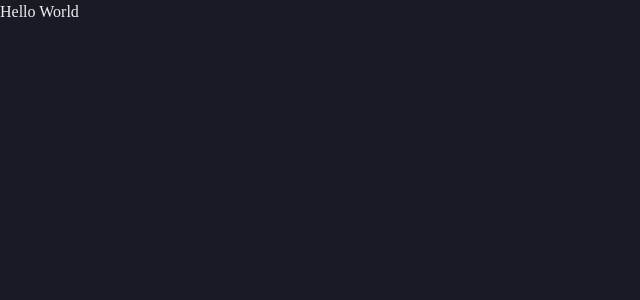
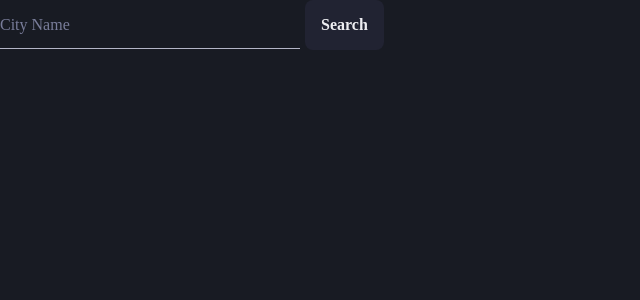
Before and after one commit to luankleber/umbrella-challenge, a React (Create React App) app: page / in a window 1280 px wide. Shown: the top 300 px of the page, without its empty margins (0-640 px from the left). Built offline with nearby package versions, Linux system fonts and the light colour scheme.

Commit message:
Create input component and setup the API

```diff
--- a/src/App.jsx
+++ b/src/App.jsx
@@ -1,12 +1,9 @@
 import React from "react";
 import "./App.css";
+import { InputComponent } from "./components/InputComponent";
 
 function App() {
-  return (
-    <div>
-      <h1>Hello World</h1>
-    </div>
-  );
+  return <InputComponent />;
 }
 
 export default App;
--- /dev/null
+++ b/src/components/InputComponent.jsx
@@ -0,0 +1,41 @@
+import { Button, HStack, Input } from "@chakra-ui/react";
+import axios from "axios";
+import { useState } from "react";
+
+export function InputComponent() {
+  const [city, setCity] = useState("");
+  const API_KEY = "845ecb59815a2ec959a194d1e002cabc";
+
+  function getData() {
+    axios
+      .get(
+        `http://api.openweathermap.org/data/2.5/weather?q=${city}&units=metric&appid=${API_KEY}`
+      )
+      .then((response) => {
+        console.log(response.data);
+      });
+  }
+
+  return (
+    <HStack spacing="5px">
+      <Input
+        height="48px"
+        width="300px"
+        variant="flushed"
+        focusBorderColor="purple.px"
+        placeholder="City Name"
+        value={city}
+        onChange={(event) => setCity(event.target.value)}
+      />
+      <Button
+        height="50px"
+        backgroundColor="gray.800"
+        variant="solid"
+        borderRadius="8px"
+        onClick={getData}
+      >
+        Search
+      </Button>
+    </HStack>
+  );
+}
```
